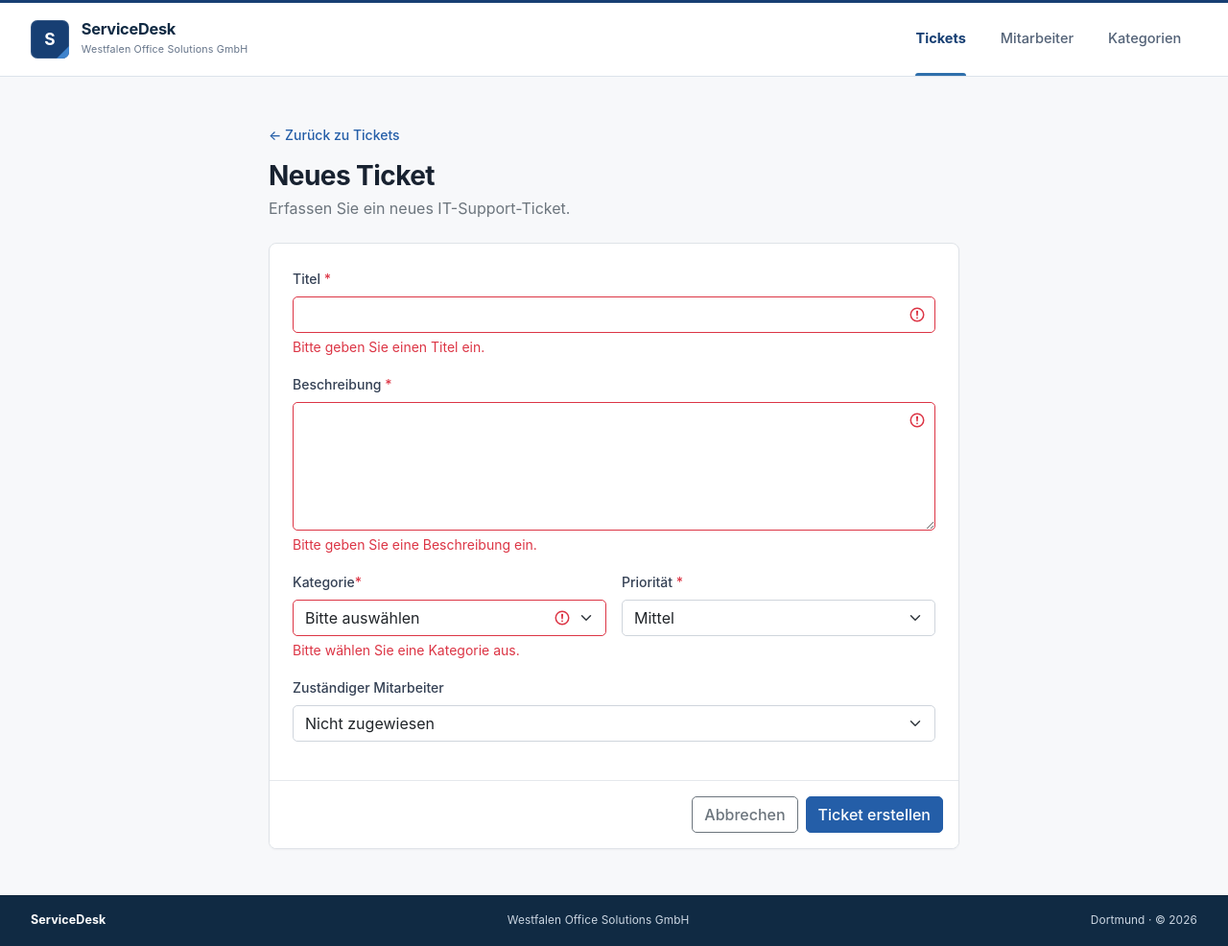
After one commit to BITLC-dev-lab/ServiceDesk, an ASP.NET Core app: page /Tickets/Create in a window 1280 px wide. The commit adds this page. Shown: the whole page at 96% size. Run offline with ASP.NET Core 8, Linux system fonts and the light colour scheme.

```diff
--- a/ServiceDesk/ViewModels/TicketViewModel.cs
+++ b/ServiceDesk/ViewModels/TicketViewModel.cs
@@ -6,7 +6,7 @@ namespace ServiceDesk.ViewModels
         public string Title { get; set; } = string.Empty;
         public string CategoryName { get; set; } = string.Empty;
         public string Priority { get; set; } = string.Empty;
-        public string? Status { get; set; }
+        public string Status { get; set; } = string.Empty;
         public string? EmployeeName { get; set; }
         public DateTime CreatedAt { get; set; }
     }
--- /dev/null
+++ b/ServiceDesk/Views/Tickets/Create.cshtml
@@ -0,0 +1,65 @@
+@model ServiceDesk.ViewModels.TicketFormViewModel
+@{
+	ViewData["Title"] = "Neues Ticket";
+}
+
+<div class="form-page">
+	<a class="back-link d-inline-block mb-3" asp-controller="Tickets" asp-action="Index">← Zurück zu Tickets</a>
+	<h1 class="h3 mb-1">Neues Ticket</h1>
+	<p class="text-secondary mb-4">Erfassen Sie ein neues IT-Support-Ticket.</p>
+	<form class="card sd-card" method="post" novalidate>
+		<div class="card-body p-4">
+			<div class="mb-3">
+				<label class="form-label fw-medium" for="title">
+					Titel <span class="text-danger">*</span>
+				</label>
+				<input class="form-control is-invalid" id="title" name="Titel" required />
+				<div class="invalid-feedback">Bitte geben Sie einen Titel ein.</div>
+			</div>
+			<div class="mb-3">
+				<label class="form-label fw-medium" for="description">
+					Beschreibung <span class="text-danger">*</span>
+				</label>
+				<textarea class="form-control is-invalid" id="description" name="Beschreibung" rows="5" required>
+        </textarea>
+				<div class="invalid-feedback">Bitte geben Sie eine Beschreibung ein.</div>
+			</div>
+			<div class="row g-3">
+				<div class="col-md-6 mb-3">
+					<label class="form-label fw-medium" for="category">Kategorie<span class="text-danger">*</span></label>
+					<select class="form-select is-invalid" id="category" name="KategorieId" required>
+						<option value="">Bitte auswählen</option>
+						<option>Hardware</option>
+						<option>Software</option>
+						<option>Netzwerk</option>
+						<option>Berechtigungen</option>
+					</select>
+					<div class="invalid-feedback">Bitte wählen Sie eine Kategorie aus.</div>
+				</div>
+				<div class="col-md-6 mb-3">
+					<label class="form-label fw-medium" for="priority">
+						Priorität <span class="text-danger">*</span>
+					</label>
+					<select class="form-select" id="priority" name="Prioritaet" required>
+						<option>Niedrig</option>
+						<option selected>Mittel</option>
+						<option>Hoch</option>
+					</select>
+				</div>
+			</div>
+			<div class="mb-3">
+				<label class="form-label fw-medium" for="employee">Zuständiger Mitarbeiter</label>
+				<select class="form-select" id="employee" name="MitarbeiterId">
+					<option value="">Nicht zugewiesen</option>
+					<option>Lena Hoffmann</option>
+					<option>Jonas Becker</option>
+					<option>Mehmet Yilmaz</option>
+				</select>
+			</div>
+		</div>
+		<div class="card-footer bg-white d-flex justify-content-end gap-2 p-3">
+			<a class="btn btn-outline-secondary" asp-controller="Tickets" asp-action="Index">Abbrechen</a>
+			<button class="btn btn-primary" type="submit">Ticket erstellen</button>
+		</div>
+	</form>
+</div>
--- a/ServiceDesk/Views/Tickets/Index.cshtml
+++ b/ServiceDesk/Views/Tickets/Index.cshtml
@@ -2,6 +2,7 @@
 @{
 	ViewData["Title"] = "Tickets";
 }
+
 
 <div class="d-flex flex-wrap align-items-center justify-content-between gap-3 mb-4">
 	<div>
```
